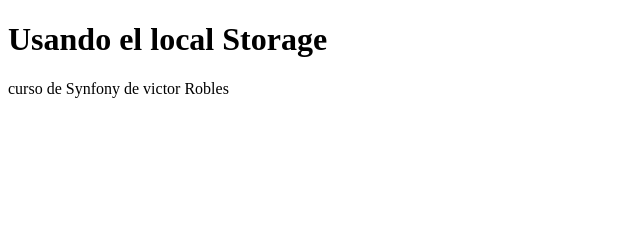
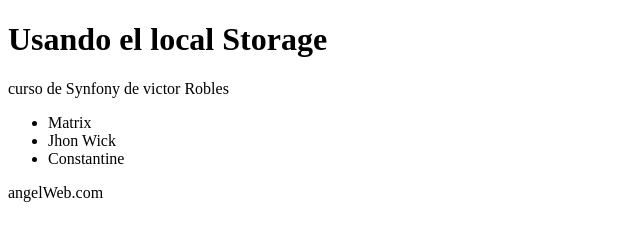
Before and after one commit to AngelDHackerman/javaScriptEnProfundidad, a plain HTML site: page localStorage/indexLocalStorage.html in a window 1280 px wide. Shown: the whole page, without its empty margins (0-640 px from the left). Drawn offline with Linux system fonts and the light colour scheme.

Commit message:
terminada la clase del localStorage

```diff
--- a/localStorage/indexLocalStorage.html
+++ b/localStorage/indexLocalStorage.html
@@ -10,5 +10,17 @@
 <body>
   <h1>Usando el local Storage</h1>
   <p id="parrafo"></p>
+
+  <section id="peliculas">
+    <ul>
+      <li>Matrix</li>
+      <li>Jhon Wick</li>
+      <li>Constantine</li>
+    </ul>
+
+    <div id="datos">
+
+    </div>
+  </section>
 </body>
 </html>
--- a/localStorage/localJS/localStorage.js
+++ b/localStorage/localJS/localStorage.js
@@ -11,6 +11,7 @@ if(typeof(Storage) !== 'undefined') {
 };
 
           //Guardar datos en el localStorage
+
           //localStorage.setItem(titulo, valorDelItem)
 
 localStorage.setItem('titulo', 'curso de Synfony de victor Robles');
@@ -22,6 +23,40 @@ console.log(localStorage.getItem('titulo'));
           //Agregar LocalStorage a la pagina
 document.querySelector('#parrafo').innerHTML = localStorage.getItem('titulo');
 
+          //GUARDAR OBJETOS EN EL LOCALSTORAGE
+
+let usuario = {
+  nombre: 'Angel Hernandez',
+  email: 'angel@angel.com',
+  web: 'angelWeb.com',
+};
+
+localStorage.setItem('usuario', JSON.stringify(usuario));//usando JSON.stringify, convertimos el objeto JSon a un string para poder almancenarlo
+
+
+        //  RECUPERA EL OBJETO DE LOCALSTORAGE
+
+console.group(`Recuperando el objeto del localStora`)
+
+  console.log(typeof(localStorage.getItem('usuario')), localStorage.getItem('usuario'));
+
+let usuarioParse = JSON.parse(localStorage.getItem('usuario'));//con JSON.parse pasamos de un String a un Objeto JSON
+  console.log(typeof(usuarioParse), usuarioParse);
+
+document.querySelector('#datos').append(usuarioParse.web);
+console.groupEnd();
+
+        //Remover el localStorage
+
+localStorage.removeItem('usuario'); //Lo eliminamos del localStorage
+localStorage.clear(); //Eliminamos todo el localStorage
+
+
+
+
+
+
+
 
 
 
```
